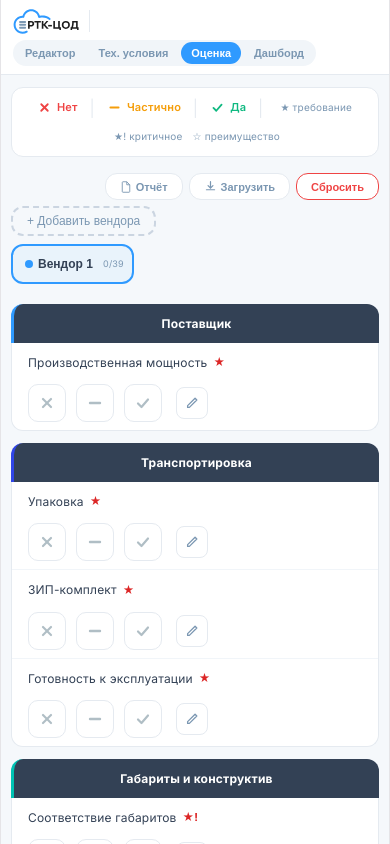
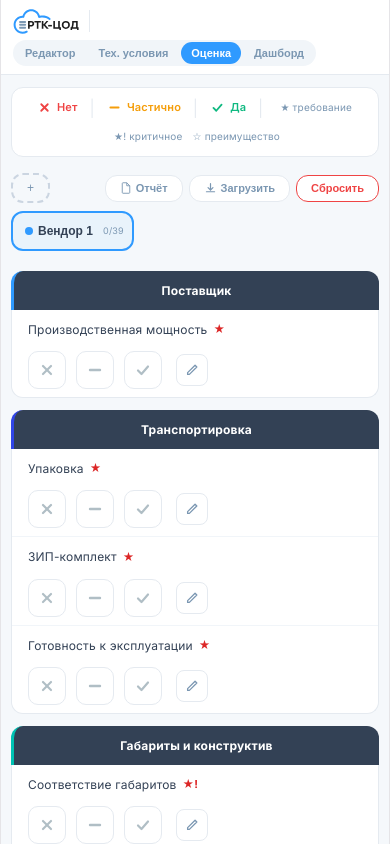
Before and after one commit to anezuf/Equipment-Testing, a React (Vite) app: page / in a window 390 px wide. Both pictures are taken after a click on the button "Оценка". Shown: the top 844 px of the page. Built offline with nearby package versions, Linux system fonts and the light colour scheme.

Commit message:
fix(mobile): hide add vendor text label on mobile portrait

```diff
--- a/src/App.jsx
+++ b/src/App.jsx
@@ -770,6 +770,7 @@ export default function App(){
         </div>
       </div>
       <div style={{display:"flex",gap:6,flexWrap:"wrap",marginBottom:8,alignItems:"center"}}>
+        {vendors.length<25&&<button className="btn-add-vendor" onClick={addV} style={{padding:"6px 14px",borderRadius:12,border:"2px dashed #CBD5E1",background:"none",color:B.steel,cursor:"pointer",fontSize:12,whiteSpace:"nowrap"}}>+ <span className="add-vendor-label">Добавить вендора</span></button>}
         <div style={{marginLeft:"auto",display:"flex",gap:6}}>
           <button className="btn-action" onClick={()=>exportVendorPDF(act)} style={{padding:"6px 14px",borderRadius:12,border:`1.5px solid ${B.border}`,background:"#fff",color:B.steel,cursor:"pointer",fontSize:11,fontWeight:600,whiteSpace:"nowrap",display:"flex",alignItems:"center",gap:4}}>
             <svg width="12" height="12" viewBox="0 0 16 16" fill="none"><path d="M4 1h5l4 4v9a1 1 0 01-1 1H4a1 1 0 01-1-1V2a1 1 0 011-1z" stroke="currentColor" strokeWidth="1.2"/><path d="M9 1v4h4" stroke="currentColor" strokeWidth="1.2"/></svg>
@@ -781,7 +782,6 @@ export default function App(){
           </button>
           <button className="btn-danger" onClick={()=>setShowReset(true)} style={{padding:"6px 14px",borderRadius:12,border:`1.5px solid #EF4444`,background:"#fff",color:"#EF4444",cursor:"pointer",fontSize:11,fontWeight:600,whiteSpace:"nowrap",transition:"all 0.2s ease"}}>Сбросить</button>
         </div>
-        {vendors.length<25&&<button className="btn-add-vendor" onClick={addV} style={{padding:"6px 14px",borderRadius:12,border:"2px dashed #CBD5E1",background:"none",color:B.steel,cursor:"pointer",fontSize:12,whiteSpace:"nowrap"}}>+ Добавить вендора</button>}
       </div>
       <div className="vendor-tabs-wrap" style={{display:"flex",gap:6,flexWrap:"wrap",marginBottom:16}}>
         {vendors.map((v,i)=>{return <div key={i} data-vendor-tab-pill="" onClick={()=>setAct(i)} style={{display:"inline-flex",alignItems:"center",borderRadius:12,cursor:"pointer",background:i===act?VC[i%VC.length]+"10":"#fff",border:`2px solid ${i===act?VC[i%VC.length]:B.border}`,transition:"all 0.2s",maxWidth:260,minWidth:"auto",overflow:"hidden"}}>
--- a/src/index.css
+++ b/src/index.css
@@ -320,6 +320,9 @@ button {
   overflow: hidden !important;
   text-overflow: ellipsis !important;
   }
+  .add-vendor-label {
+    display: none !important;
+  }
 }
 
 /* Hide НИТС label on very small screens */
```
